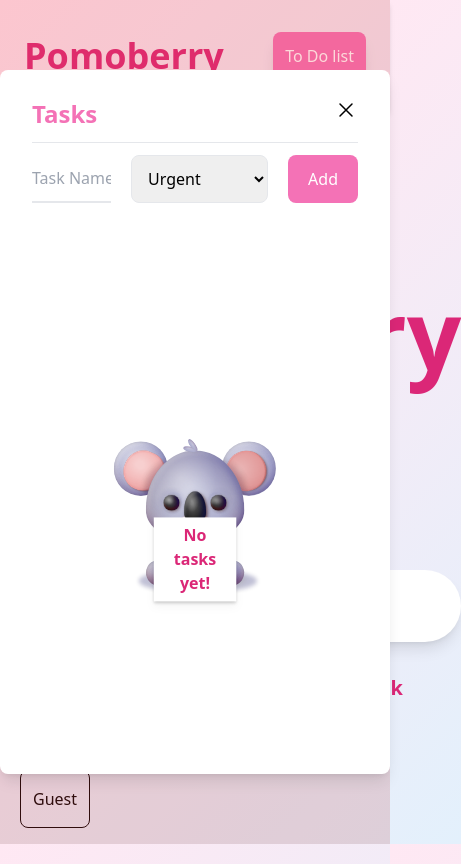
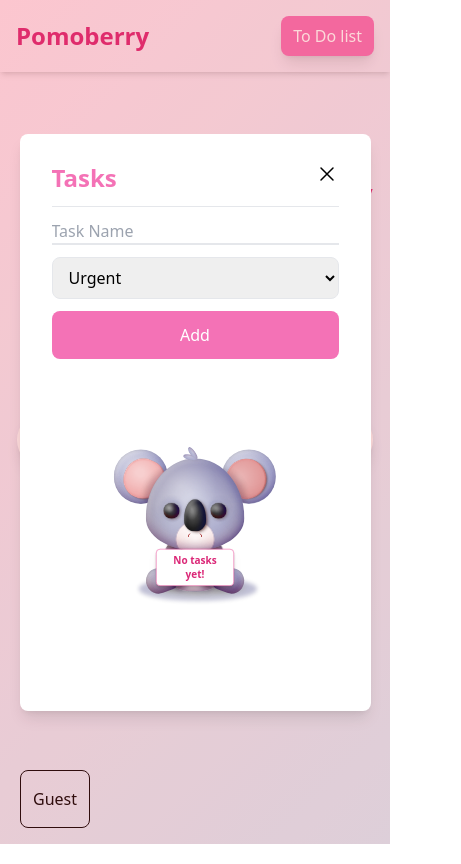
Before and after one commit to shampeyndadi/Pomoberry, a React (Vite) app in the folder App/: page / in a window 390 px wide. Both pictures are taken after a click on the button "To Do list". Shown: the whole page, 461 px wide, since content can reach past the window. Built offline with nearby package versions, Linux system fonts and the light colour scheme.

Commit message:
feat: responsive design across screen sizes implemented

```diff
--- a/App/src/components/Break.jsx
+++ b/App/src/components/Break.jsx
@@ -91,7 +91,7 @@
         <span>{String(minutes).padStart(2, "0")}</span>:
         <span>{String(seconds).padStart(2, "0")}</span>
       </div>
-      <div className="flex justify-evenly bg-white py-3 px-2 rounded-full shadow-lg">
+      <div className="flex justify-evenly bg-white py-1 md:py-3 px-2 rounded-full shadow-lg">
         <button
           className={`cursor-pointer py-3 px-3 rounded-lg hover:bg-pink-300 ${
             highlight === "start" ? "bg-pink-300" : "bg-transparent"
--- a/App/src/components/Dog.jsx
+++ b/App/src/components/Dog.jsx
@@ -37,8 +37,8 @@
             <div className="dog__ear-r" />
           </div>
         </div>
-        <div className="flex absolute top-3/4 left-1/2 -translate-x-1/2 -translate-y-1/2 z-50">
-          <h1 className="font-bold text-lg lg:text-xl text-pink-600">
+        <div className="flex items-center justify-center w-full h-full px-4 z-50">
+          <h1 className="font-bold text-base sm:text-lg md:text-xl lg:text-2xl text-black text-center">
             No Messages Found
           </h1>
         </div>
--- a/App/src/components/Koala.jsx
+++ b/App/src/components/Koala.jsx
@@ -1,14 +1,18 @@
-import React from 'react';
-import styled from 'styled-components';
+import React from "react";
+import styled from "styled-components";
 
 const Koala = () => {
   return (
     <StyledWrapper>
-      <div aria-label="Cartoon of a smiling koala" role="img" className="article">
+      <div
+        aria-label="Cartoon of a smiling koala"
+        role="img"
+        className="article"
+      >
         <div className="absolute top-3/4 left-1/2 -translate-x-1/2 -translate-y-1/2 z-50">
-            <h1 className="text-[2rem] text-center font-bold text-pink-600 bg-white shadow-md border-pink-500 px-10 py-3 drop-shadow-lg pointer-events-none">
-               No tasks yet!
-            </h1>
+          <h1 className="text-xl sm:text-2xl md:text-3xl text-center font-bold text-pink-600 bg-white shadow-md border border-pink-500 px-4 py-2 sm:px-6 sm:py-3 md:px-10 drop-shadow-lg pointer-events-none rounded-lg">
+            No tasks yet!
+          </h1>
         </div>
 
         <div className="body">
@@ -35,14 +39,20 @@
       </div>
     </StyledWrapper>
   );
-}
+};
 
 const StyledWrapper = styled.div`
   .article {
     --fur: #aac;
     --detail: #222;
     --mouth: radial-gradient(49% 55% at 50% 89%, #0000, #c001 40%, #0000 0),
-      radial-gradient(50% 50% at 50% 88%, #fff 38%, #0000, #00000003 40%, #0000 0),
+      radial-gradient(
+        50% 50% at 50% 88%,
+        #fff 38%,
+        #0000,
+        #00000003 40%,
+        #0000 0
+      ),
       linear-gradient(130deg, #bbc0cc88, #bbccc000),
       linear-gradient(-130deg, #0081, #0080),
       linear-gradient(#0084 10%, #0000 50%);
@@ -101,15 +111,10 @@
         border-radius: 100% / 155% 155% 56% 56%;
         width: 60%;
         height: 90%;
-        box-shadow:
-          inset 0 40em 4em -25em #8003,
-          inset 0 40em 6em -26em #0083,
-          inset 0 43em 5em -28em #0004,
-          inset 0 48em 2em -35em #0006,
-          inset 0 0 4em -2.75em,
-          inset -4em 0 4em -2em #0083,
-          inset 0 -6em 8em -4em #8004,
-          inset 0 -4em 4em -2em #0083,
+        box-shadow: inset 0 40em 4em -25em #8003, inset 0 40em 6em -26em #0083,
+          inset 0 43em 5em -28em #0004, inset 0 48em 2em -35em #0006,
+          inset 0 0 4em -2.75em, inset -4em 0 4em -2em #0083,
+          inset 0 -6em 8em -4em #8004, inset 0 -4em 4em -2em #0083,
           inset 1em 1em 3em #fff5;
         background: radial-gradient(60% 100% at 50% 80%, #0000 40%, #3002),
           radial-gradient(10% 5% at 50% 0, #0001, #0000 80%), var(--dots),
@@ -128,13 +133,9 @@
             radial-gradient(60% 100% at 50% 80%, #0000 40%, #3002),
             radial-gradient(10% 5% at 50% 0, #0001, #0000 80%), var(--dots),
             var(--fur);
-          box-shadow:
-            inset 0 0 5em -2.75em,
-            inset -4em 0 4em -2em #0083,
-            inset 0 -6em 8em -4em #8004,
-            inset 0 -4em 4em -2em #0083,
-            inset 1em 1em 3em #fff5,
-            0 0.75em 0.5em #0002;
+          box-shadow: inset 0 0 5em -2.75em, inset -4em 0 4em -2em #0083,
+            inset 0 -6em 8em -4em #8004, inset 0 -4em 4em -2em #0083,
+            inset 1em 1em 3em #fff5, 0 0.75em 0.5em #0002;
           filter: drop-shadow(1em 1.5em 1em #8004)
             drop-shadow(1.25em 2em 1.5em #0074);
 
@@ -143,13 +144,9 @@
             rotate: 12deg;
             left: auto;
             right: 3%;
-            box-shadow:
-              inset 0 0 5em -2.75em,
-              inset 4em 0 4em -2em #0083,
-              inset 0 -6em 8em -4em #8004,
-              inset 0 -4em 4em -2em #0083,
-              inset 1em 1em 3em #fff5,
-              0 0.75em 0.5em #0002;
+            box-shadow: inset 0 0 5em -2.75em, inset 4em 0 4em -2em #0083,
+              inset 0 -6em 8em -4em #8004, inset 0 -4em 4em -2em #0083,
+              inset 1em 1em 3em #fff5, 0 0.75em 0.5em #0002;
           }
         }
 
@@ -162,33 +159,23 @@
           transform-origin: 80% 50%;
           left: -8%;
           border-radius: 10em 90% 40% 10em;
-          box-shadow:
-            inset 0 0 4em -2.75em,
-            inset -4em 0 4em -2em #0083,
-            inset 0 -6em 8em -4em #8004,
-            inset 0 -4em 4em -2em #0083,
+          box-shadow: inset 0 0 4em -2.75em, inset -4em 0 4em -2em #0083,
+            inset 0 -6em 8em -4em #8004, inset 0 -4em 4em -2em #0083,
             inset 1em 1em 3em #fff5;
           --light: radial-gradient(at 35% 30%, #fff2, #fff0 40%),
             radial-gradient(at 45% 40%, #fff3, #fff0 70%);
-          background:
-            radial-gradient(60% 100% at 50% 80%, #0000 40%, #3002),
-            radial-gradient(10% 5% at 50% 0, #0001, #0000 80%),
-            var(--dots),
+          background: radial-gradient(60% 100% at 50% 80%, #0000 40%, #3002),
+            radial-gradient(10% 5% at 50% 0, #0001, #0000 80%), var(--dots),
             var(--light),
             /*           radial-gradient(30% 40% at 30% 50%, pink 80%, #0000 0), */
               var(--fur);
-
-
 
           &::after {
             content: "";
             inset: 0;
             border-radius: 10em 90% 40% 10em;
-            box-shadow:
-              inset 0 0 4em -2.75em,
-              inset -4em 0 4em -2em #0083,
-              inset 0 -6em 8em -4em #8004,
-              inset 0 -4em 4em -2em #0083,
+            box-shadow: inset 0 0 4em -2.75em, inset -4em 0 4em -2em #0083,
+              inset 0 -6em 8em -4em #8004, inset 0 -4em 4em -2em #0083,
               inset 1em 1em 3em #fff5;
           }
 
@@ -198,17 +185,12 @@
             transform: scaleX(-1) translate(-5%, -10%) rotate(-20deg);
             background: radial-gradient(60% 100% at 50% 80%, #0000 40%, #3002),
               radial-gradient(10% 5% at 50% 0, #0001, #0000 80%), var(--dots),
-              var(--light), radial-gradient(60% 50% at 30% 50%, #0082 60%, #0000),
-              var(--fur);
+              var(--light),
+              radial-gradient(60% 50% at 30% 50%, #0082 60%, #0000), var(--fur);
 
-            box-shadow:
-              inset 0 0 4em -2.75em,
-              inset -4em 0 4em -2em #0083,
-              inset 0 -6em 8em -4em #8004,
-              inset 0 -4em 4em -2em #0083,
-              inset 1em 1em 3em #fff5,
-              inset 3em 0 4em #0084;
-
+            box-shadow: inset 0 0 4em -2.75em, inset -4em 0 4em -2em #0083,
+              inset 0 -6em 8em -4em #8004, inset 0 -4em 4em -2em #0083,
+              inset 1em 1em 3em #fff5, inset 3em 0 4em #0084;
           }
         }
       }
@@ -230,11 +212,8 @@
         background: pink;
         border-radius: 50%;
         transform: translate(-50%, -50%);
-        box-shadow:
-          inset 0 0 4em -2.75em,
-          inset -4em 0 4em -2em #0082,
-          inset 0 -6em 8em -4em #8001,
-          inset 0 -4em 4em -2em #0082,
+        box-shadow: inset 0 0 4em -2.75em, inset -4em 0 4em -2em #0082,
+          inset 0 -6em 8em -4em #8001, inset 0 -4em 4em -2em #0082,
           inset 1em 1em 3em #fff5;
         background:
   /*         radial-gradient(60% 100% at 50% 80%, #0000 40%, #3002), */ radial-gradient(
@@ -268,13 +247,10 @@
           left: var(--pos);
           transform: translate(-50%, -50%) rotate(25deg);
           background: radial-gradient(at 35% 40%, #fff8 10%, #fff0), var(--c1);
-          box-shadow:
-            inset 0 0 0.25em #4008,
+          box-shadow: inset 0 0 0.25em #4008,
             inset 0.25em 0.1em 0.5em 0.1em #fff8,
-            inset 0.5em 0.25em 0.75em #c002,
-            var(--s2),
-            inset 0 0 1em 0.5em #f553,
-            var(--s1);
+            inset 0.5em 0.25em 0.75em #c002, var(--s2),
+            inset 0 0 1em 0.5em #f553, var(--s1);
         }
 
         &:nth-child(2) {
@@ -282,11 +258,8 @@
 
           &::after {
             scale: -1 1;
-            box-shadow:
-              inset 0 0 4em -2.75em,
-              inset 4em 0 4em -2em #0082,
-              inset 0 -6em 8em -4em #8001,
-              inset 0 -4em 4em -2em #0082,
+            box-shadow: inset 0 0 4em -2.75em, inset 4em 0 4em -2em #0082,
+              inset 0 -6em 8em -4em #8001, inset 0 -4em 4em -2em #0082,
               inset 1em 1em 3em #fff5;
           }
 
@@ -301,18 +274,13 @@
             border-radius: 50%;
           }
         }
-
-
       }
 
       .face {
         inset: 0;
         border-radius: 100% / 128% 130% 70% 70%;
-        box-shadow:
-          inset 0 0 4em -2.75em,
-          inset -4em 0 4em -2em #0083,
-          inset 0 -6em 8em -4em #8004,
-          inset 0 -4em 4em -2em #0083,
+        box-shadow: inset 0 0 4em -2.75em, inset -4em 0 4em -2em #0083,
+          inset 0 -6em 8em -4em #8004, inset 0 -4em 4em -2em #0083,
           inset 1em 1em 3em #fff5;
         background: radial-gradient(60% 100% at 50% 80%, #0000 40%, #3002),
           radial-gradient(10% 5% at 50% 0, #0001, #0000 80%), var(--dots),
@@ -326,11 +294,8 @@
           left: 50%;
           top: -4%;
           transform: translate(-80%, 0) rotate(10deg);
-          box-shadow:
-            inset 0 0 1em 0em #0001,
-            inset 0.4em 0 0.2em 0.2em #0081,
-            inset 0 0.6em 0.4em 0.4em #8001,
-            inset 0 0.4em 0.2em 0.2em #0081,
+          box-shadow: inset 0 0 1em 0em #0001, inset 0.4em 0 0.2em 0.2em #0081,
+            inset 0 0.6em 0.4em 0.4em #8001, inset 0 0.4em 0.2em 0.2em #0081,
             inset 0.1em 0.1em 1em #fff5;
           --light: radial-gradient(at 35% 30%, #fff2, #fff0 30%),
             radial-gradient(at 45% 40%, #fff4, #fff0 70%);
@@ -355,12 +320,8 @@
           left: 50%;
           translate: -50% -50%;
           border-radius: 100% / 120% 120% 66% 66%;
-          box-shadow:
-            inset 0 0 4em -1.5em,
-            inset 2em 2em 1.5em -1.5em #fff5,
-            inset -5em 0 4em -4em #0088,
-            0 0 1em #0004,
-            1em 1em 2em -1em #3007,
+          box-shadow: inset 0 0 4em -1.5em, inset 2em 2em 1.5em -1.5em #fff5,
+            inset -5em 0 4em -4em #0088, 0 0 1em #0004, 1em 1em 2em -1em #3007,
             1.5em 0.75em 2em -0.75em #3007;
           background: radial-gradient(at 35% 30%, #fff5, #fff0 36%),
             radial-gradient(at 40% 40%, #fff4, #fff0 60%), var(--detail);
@@ -378,18 +339,11 @@
           translate: -50% -50%;
           top: 57%;
           left: var(--pos);
-          box-shadow:
-            inset 0 0 4em -1.5em,
-            inset 0 -2em 1em -0.5em #c003,
-            inset -2em 0 1em -1em #00c3,
-            inset 2em 2em 1.5em -1.5em #fff5,
-            inset -5em 0 4em -4em #c003,
-            inset -5em 0 4em -4em #0088,
-            0 0 1em #0004,
-            var(--b2),
-            0.5em 1em 2em -1em #3007,
-            0.75em 0.5em 2em -0.75em #3007,
-            var(--b1);
+          box-shadow: inset 0 0 4em -1.5em, inset 0 -2em 1em -0.5em #c003,
+            inset -2em 0 1em -1em #00c3, inset 2em 2em 1.5em -1.5em #fff5,
+            inset -5em 0 4em -4em #c003, inset -5em 0 4em -4em #0088,
+            0 0 1em #0004, var(--b2), 0.5em 1em 2em -1em #3007,
+            0.75em 0.5em 2em -0.75em #3007, var(--b1);
           background: radial-gradient(
               var(--p1) 35% at 35% 30%,
               var(--c1) 10%,
@@ -427,8 +381,6 @@
           filter: drop-shadow(0.1em 0.1em 0.2em #800c)
             drop-shadow(-0.1em -0.1em 0.1em #fff);
         }
-
-
       }
     }
   }
@@ -469,6 +421,7 @@
     100% {
       transform: translateY(50px) scale(0.5);
     }
-  }`;
+  }
+`;
 
 export default Koala;
--- a/App/src/components/LongBreak.jsx
+++ b/App/src/components/LongBreak.jsx
@@ -88,7 +88,7 @@
         <span>{String(minutes).padStart(2, "0")}</span>:
         <span>{String(seconds).padStart(2, "0")}</span>
       </div>
-      <div className="flex justify-evenly bg-white py-3 px-2 rounded-full shadow-lg">
+      <div className="flex justify-evenly bg-white py-1 md:py-3 px-2 rounded-full shadow-lg">
         <button
           className={`cursor-pointer py-3 px-3 rounded-lg hover:bg-pink-300 ${
             highlight === "start" ? "bg-pink-300" : "bg-transparent"
--- a/App/src/components/Main.jsx
+++ b/App/src/components/Main.jsx
@@ -106,13 +106,13 @@
         className="fixed top-0 left-0 right-0 bottom-0 w-full h-full z-[9999] bg-red-500/20 flex items-center justify-center"
         style={{ margin: 0, padding: 0 }}
       >
-        <div className="bg-white py-5 px-5 rounded-lg shadow">
-          <div className="flex flex-col items-center space-y-7 px-5 py-5">
-            <h1 className="font-bold text-center text-xl text-pink-600">
+        <div className="bg-white w-[90%] max-w-sm sm:max-w-md md:max-w-lg rounded-lg shadow px-4 py-5 sm:px-6 sm:py-6">
+          <div className="flex flex-col items-center space-y-6 sm:space-y-7">
+            <h1 className="font-bold text-center text-lg sm:text-xl md:text-2xl text-pink-600">
               Are you sure you want to go back to guest view?
             </h1>
 
-            <div className="flex space-x-3">
+            <div className="flex flex-col sm:flex-row gap-3 sm:space-x-3 w-full sm:w-auto justify-center">
               <button
                 onClick={() => {
                   logout();
@@ -143,8 +143,8 @@
         <Container />
         <Navbar showTodoList={showTodolist} setShowTodoList={setShowTodoList} />
 
-        <div className="flex items-center justify-center h-[47rem]">
-          <div className="flex flex-col space-y-5">
+        <div className="flex items-center justify-center py-20 sm:py-10 md:py-12 lg:py-16">
+          <div className="flex flex-col space-y-5 text-center">
             <div className="flex flex-col">
               {account ? (
                 <div
@@ -153,7 +153,7 @@
                   }}
                 >
                   <div className="flex flex-col items-center">
-                    <h2 className="text-[6rem] sm:text-[7rem] md:text-[8rem] lg:text-[10rem] text-center font-bold text-pink-600 hover:cursor-pointer">
+                    <h2 className="text-[4rem] sm:text-[5rem] md:text-[6rem] lg:text-[7rem] xl:text-[8rem] text-center font-bold text-pink-600">
                       Pomoberry
                     </h2>
 
@@ -169,7 +169,7 @@
                   </div>
                 </div>
               ) : (
-                <h2 className="text-[6rem] sm:text-[7rem] md:text-[8rem] lg:text-[10rem] text-center font-bold text-pink-600">
+                <h2 className="text-[4rem] sm:text-[5rem] md:text-[6rem] lg:text-[7rem] xl:text-[8rem] text-center font-bold text-pink-600">
                   Pomoberry
                 </h2>
               )}
@@ -265,7 +265,7 @@
                   setHighlight("start");
                   resetTimer("Pomodoro");
                 }}
-                className={`text-xl text-pink-600 font-bold hover:cursor-pointer hover:bg-pink-300 py-3 px-3 rounded-lg ${
+                className={`text-lg sm:text-xl text-pink-600 font-bold hover:cursor-pointer hover:bg-pink-300 py-3 px-3 rounded-lg ${
                   highlight === "start" ? "bg-pink-300" : "bg-transparent"
                 }`}
               >
@@ -277,7 +277,7 @@
                   setHighlight("break");
                   resetTimer("Break");
                 }}
-                className={`text-xl text-pink-600 font-bold hover:cursor-pointer hover:bg-pink-300 py-3 px-3 rounded-lg ${
+                className={`text-lg sm:text-xl text-pink-600 font-bold hover:cursor-pointer hover:bg-pink-300 py-3 px-3 rounded-lg ${
                   highlight === "break" ? "bg-pink-300" : "bg-transparent"
                 }`}
               >
@@ -289,7 +289,7 @@
                   setHighlight("long-break");
                   resetTimer("LongBreak");
                 }}
-                className={`text-xl text-pink-600 font-bold hover:cursor-pointer hover:bg-pink-300 py-3 px-3 rounded-lg ${
+                className={`text-lg sm:text-xl text-pink-600 font-bold hover:cursor-pointer hover:bg-pink-300 py-3 px-3 rounded-lg ${
                   highlight === "long-break" ? "bg-pink-300" : "bg-transparent"
                 }`}
               >
--- a/App/src/components/Messages.jsx
+++ b/App/src/components/Messages.jsx
@@ -57,7 +57,7 @@
     if (showConfirmationModal === true) {
       return (
         <div className="fixed top-0 left-0 right-0 bottom-0 w-full h-full z-[9999] bg-red-500/20 flex items-center justify-center">
-          <div className="bg-white py-5 px-5 rounded-lg shadow">
+          <div className="bg-white py-3 px-4 sm:py-4 sm:px-5 md:py-5 md:px-6 w-[90%] max-w-sm sm:max-w-md md:max-w-lg lg:max-w-xl rounded-lg shadow">
             <div className="flex flex-col items-center space-y-7 px-5 py-5">
               <h1 className="font-bold text-center text-xl text-pink-600">
                 Are you sure you want to delete this message?
@@ -135,7 +135,7 @@
       className="fixed top-0 left-0 right-0 bottom-0 w-full h-full z-[9999] bg-red-500/20 flex items-center justify-center"
       style={{ margin: 0, padding: 0 }}
     >
-      <div className="bg-white w-[33rem] sm:w-[35rem] md:w-[38rem] lg:w-[43rem] h-[43rem] overflow-auto py-3">
+      <div className="bg-white w-[90%] max-w-sm sm:max-w-md md:max-w-lg lg:max-w-xl max-h-[90vh] overflow-y-auto py-3 rounded-lg shadow">
         <div className="flex flex-col">
           <div className="flex justify-between items-center px-3">
             <div></div>
--- a/App/src/components/Navbar.jsx
+++ b/App/src/components/Navbar.jsx
@@ -1,20 +1,27 @@
-import React from 'react';
+function Navbar({ showTodolist, setShowTodoList }) {
+  return (
+    <>
+      <div className="w-full flex items-center justify-center px-4 sm:px-6 py-4 sm:py-6 shadow-md">
+        <div className="flex items-center justify-between w-full max-w-7xl">
+          <h1 className="text-2xl sm:text-3xl md:text-4xl font-bold text-pink-600">
+            Pomoberry
+          </h1>
 
-function Navbar({showTodolist, setShowTodoList}){
-    return(
-        <>
-        <div className="w-full flex items-center justify-center px-6 py-8 shadow-md">
-          <div className="flex items-center justify-between w-[80rem]">
-            <h1 className="text-4xl font-bold text-pink-600 ">Pomoberry</h1>
-
-            <button onClick={() => {
-                setShowTodoList(!showTodolist);
-            }} className="border-black bg-pink-400 px-3 py-3 rounded-lg text-white shadow-lg hover:cursor-pointer hover:shadow-pink-600 hover:transition-shadow">To Do list</button>
-
-          </div>
+          <button
+            onClick={() => {
+              setShowTodoList(!showTodolist);
+            }}
+            className="bg-pink-400 px-3 py-2 sm:px-4 sm:py-3
+            rounded-lg text-white font-medium
+            shadow-lg hover:cursor-pointer hover:shadow-pink-600 hover:transition-shadow
+"
+          >
+            To Do list
+          </button>
         </div>
-        </>
-    )
+      </div>
+    </>
+  );
 }
 
 export default Navbar;
--- a/App/src/components/Pomodoro.jsx
+++ b/App/src/components/Pomodoro.jsx
@@ -94,7 +94,7 @@
         <span>{String(seconds).padStart(2, "0")}</span>
       </div>
 
-      <div className="flex justify-evenly bg-white py-3 px-2 rounded-full shadow-lg">
+      <div className="flex justify-evenly bg-white py-1 md:py-3 px-2 rounded-full shadow-lg">
         <button
           className={`cursor-pointer py-3 px-3 rounded-lg hover:bg-pink-300 ${
             highlight === "start" ? "bg-pink-300" : "bg-transparent"
--- a/App/src/components/Todolist.jsx
+++ b/App/src/components/Todolist.jsx
@@ -50,16 +50,16 @@
     });
     if (tasks.length === 0) {
       return (
-        <div className="flex items-center justify-center h-[38rem] relative z-0">
+        <div className="flex items-center justify-center sm:h-[33rem] relative z-0">
           <Koala />
         </div>
       );
     } else {
       return (
-        <div className="h-[38rem] overflow-y-auto space-y-3">
+        <div className="h-[30rem] sm:h-[38rem] overflow-y-auto space-y-3">
           <div className="flex flex-col space-y-4">
             <h2 className="font-bold text-lg text-pink-400">Filter:</h2>
-            <div className="flex space-x-5">
+            <div className="flex space-x-5 overflow-x-auto">
               <button
                 onClick={() => setHighlight("all")}
                 className={`hover:bg-gray-200 px-3 py-1 rounded-lg ${
@@ -155,7 +155,7 @@
         className="fixed top-0 left-0 right-0 bottom-0 w-full h-full z-[9999] bg-red-500/20 flex items-center justify-center"
         style={{ margin: 0, padding: 0 }}
       >
-        <div className="bg-white p-5 rounded-lg shadow-lg space-y-3 h-[44rem] w-[33rem] lg:h-[50rem] md:h-[48rem] lg:w-[50rem] md:w-[40rem] sm:w-[37rem]">
+        <div className=" bg-white p-5 rounded-lg shadow-lg space-y-3 w-[90%] max-w-sm sm:max-w-md md:max-w-lg lg:max-w-xl xl:max-w-2xl 2xl:max-w-4xl min-h-[30rem] sm:min-h-[35rem] md:min-h-[40rem] lg:min-h-[45rem] xl:min-h-[50rem]">
           <div className="flex flex-col space-y-3 py-2 px-3">
             <div className="flex flex-col space-y-3">
               <div className="flex justify-between">
@@ -184,7 +184,7 @@
               </div>
 
               <hr></hr>
-              <div className="flex space-x-5 z-10">
+              <div className="flex flex-col sm:flex-row sm:space-x-5 space-y-3 sm:space-y-0 z-10">
                 <input
                   value={taskName}
                   onChange={(e) => setTaskName(e.target.value)}
@@ -203,7 +203,7 @@
                 </select>
                 <button
                   onClick={addTask}
-                  className="bg-pink-400 px-5 py-3 w-[5rem] rounded-lg text-white hover:cursor-pointer hover:shadow-md"
+                  className="bg-pink-400 px-5 py-3 w-full sm:w-[5rem] rounded-lg text-white hover:cursor-pointer hover:shadow-md"
                 >
                   Add
                 </button>
```
Also changed, not shown: App/src/components/KeyModal.jsx (+4 -4 lines), App/src/components/Settings.jsx (+12 -12 lines).
